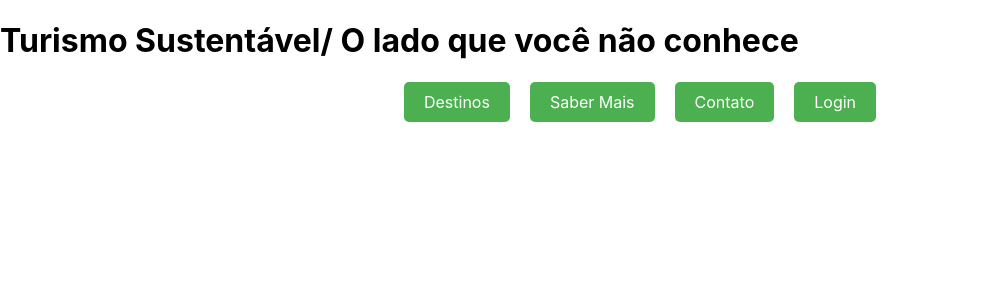
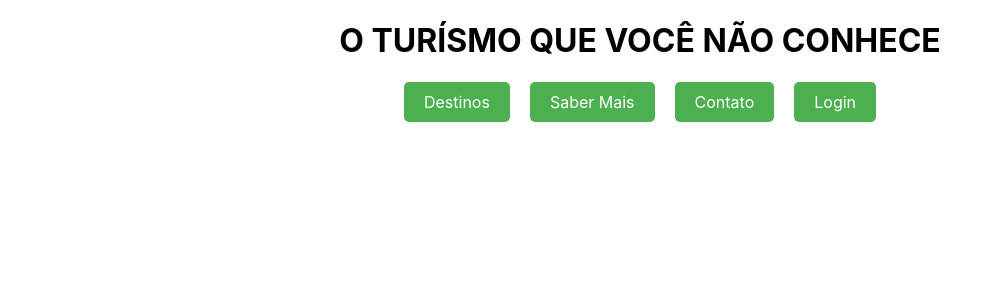
Before and after one commit to MarvioSants/trabalho-react, a React (Create React App) app in the folder turismo-app/: page / in a window 1280 px wide. Shown: the top 300 px of the page, without its empty margins (0-1001 px from the left). Built offline with nearby package versions, Linux system fonts and the light colour scheme.

Commit message:
Só uma alteração no h1 de home

```diff
--- a/turismo-app/src/pages/home/Home.js
+++ b/turismo-app/src/pages/home/Home.js
@@ -5,7 +5,7 @@ import styles from "./Home.module.css"; // Certifique-se de criar este arquivo C
 const Home = () => {
   return (
     <header className="home-container">
-      <h1>Turismo Sustentável/ O lado que você não conhece</h1>
+      <h1>O TURÍSMO QUE VOCÊ NÃO CONHECE</h1>
       <nav>
         <Link to="/destinos">Destinos</Link>
         <Link to="/sabermais">Saber Mais</Link>
@@ -13,7 +13,6 @@ const Home = () => {
         <Link to="/login">Login</Link>
       </nav>
     </header>
-
   );
 };
 
--- a/turismo-app/src/pages/home/Home.module.css
+++ b/turismo-app/src/pages/home/Home.module.css
@@ -1,6 +1,16 @@
+h1 {
+  text-align: center;
+  width: 100%;
+  font-size: 2rem; /* Ajuste conforme necessário */
+}
+
 .home-container {
-  position: fixed;
+  display: flex;
+  flex-direction: column;
+  align-items: center;
+  justify-content: center;
   text-align: center;
+  height: 100vh; /* Garante que ocupe toda a altura da tela */
   padding: 50px;
   background-color: #ffffff;
 }
```
